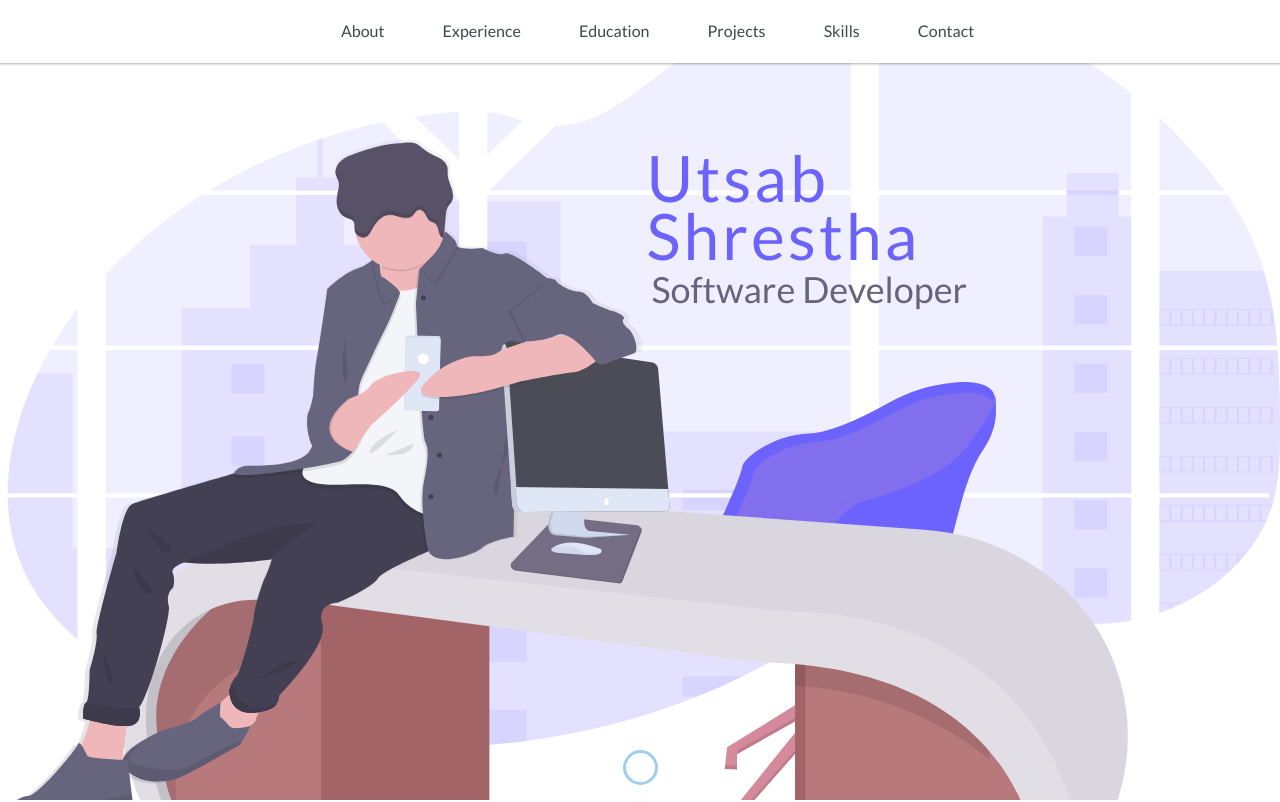
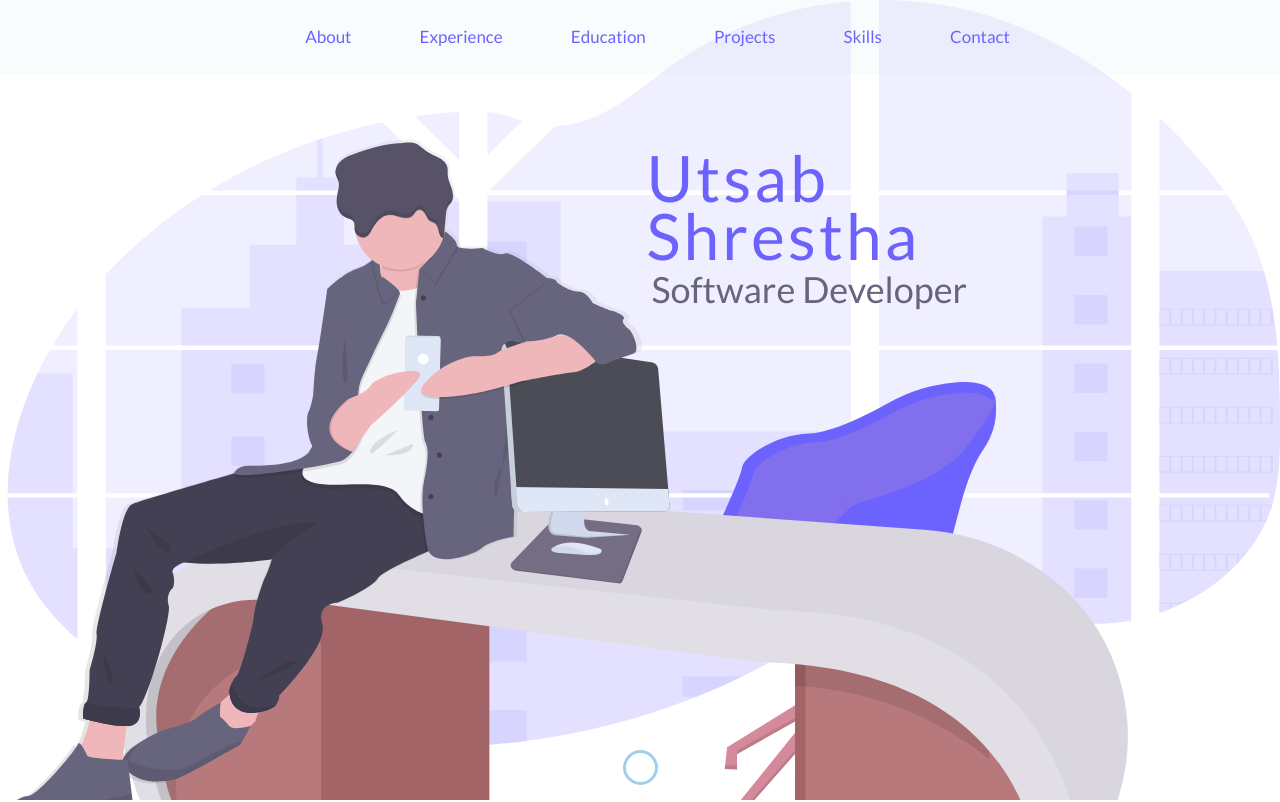
Before and after one commit to utsabshrestha/utsabshrestha.github.io, a plain HTML site: page index.html in a window 1280 px wide. Shown: the top 802 px of the page. Drawn offline with nearby package versions, Linux system fonts and the light colour scheme.

Commit message:
third commit

```diff
--- a/css/styles.css
+++ b/css/styles.css
@@ -68,7 +68,7 @@ header {
 }
 header ul {
   display: inline-block;
-  background: #fff;
+  background: #6aaca60a;
   text-align: center;
   padding: 10px;
   margin: 0;
@@ -78,11 +78,13 @@ header ul {
 header li {
   display: inline-block;
   padding-left: 35px;
+  font-size: 17px;
+  font-weight: 400;
 }
 header a {
   display: block;
-  color: #3f464a;
-  padding: 10px;
+  color: #6c63ff;
+  padding: 15px;
 }
 header a:hover {
   color: #217dbb;
@@ -195,7 +197,7 @@ footer {
   text-decoration: none;
 }
 .shadow {
-  box-shadow: 0 1px 3px rgba(0, 0, 0, 0.12), 0 1px 2px rgba(0, 0, 0, 0.24);
+  /* box-shadow: 0 1px 3px rgba(0, 0, 0, 0.12), 0 1px 2px rgba(0, 0, 0, 0.24); */
 }
 .shadow-large {
   box-shadow: 0 3px 6px rgba(0, 0, 0, 0.08), 0 3px 6px rgba(0, 0, 0, 0.15);
```
